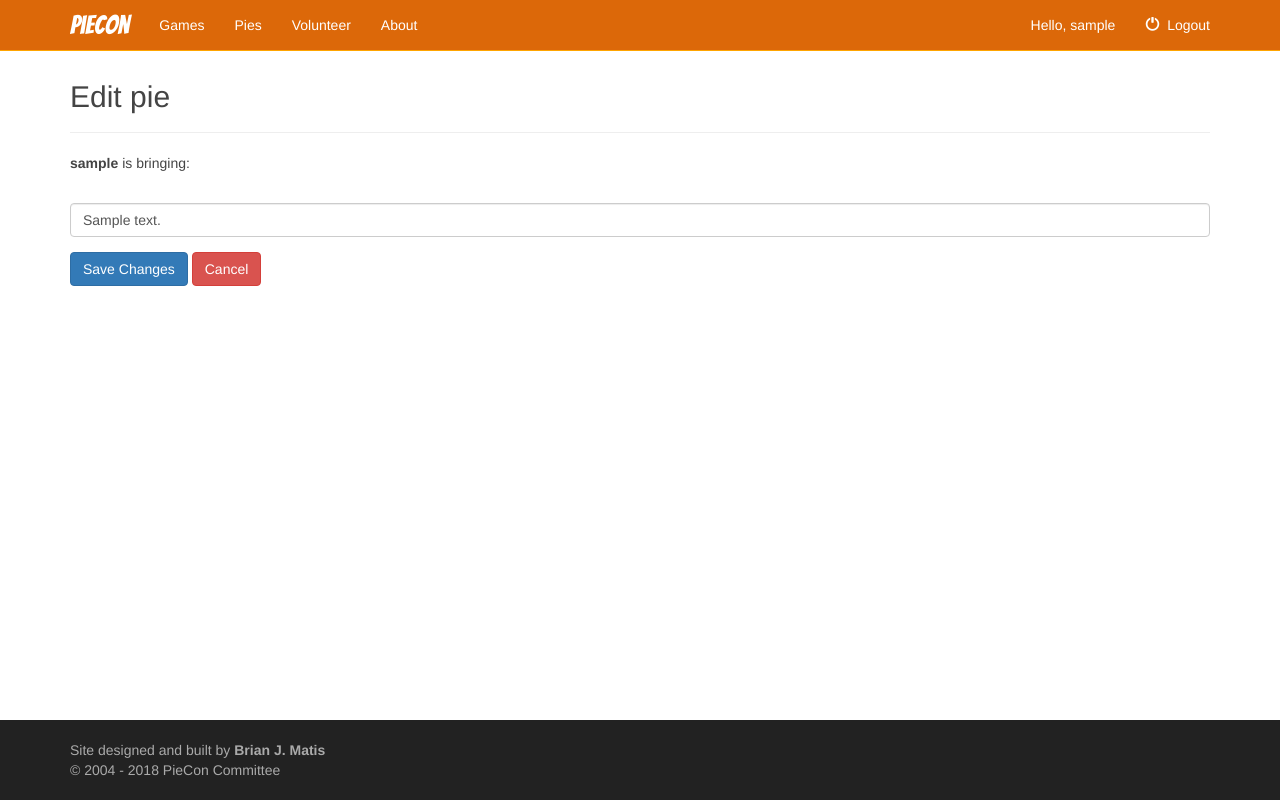
After one commit to bmatis/piecon, a Django app: page /pies/edit_pie/1/ in a window 1280 px wide. The commit adds this page. Run offline with Django 3.2, Linux system fonts and the light colour scheme; a user stored in the database is signed in; tables that the repository leaves empty hold one stand-in row (values such as "Sample post"); some libraries are stand-ins or nearby versions.

Commit message:
Added ability to edit pies.

```diff
--- /dev/null
+++ b/main/templates/main/edit_pie.html
@@ -0,0 +1,23 @@
+{% extends 'main/base.html' %}
+{% block title %}PieCon | Edit Pie{% endblock title %}
+{% load bootstrap3 %}
+
+{% block header %}
+  <h2>Edit pie</h2>
+{% endblock header %}
+
+{% block content %}
+<p><strong>{{user}}</strong> is bringing:</p>
+  <form action="{% url 'main:edit_pie' pie.id %}" method="post"
+    class="form">
+    {% csrf_token %}
+    {% bootstrap_form form %}
+
+    {% buttons %}
+      <button name='submit' class="btn btn-primary">Save Changes</button>
+      <a name='cancel' class="btn btn-danger"
+        href="{% url 'main:pies' %}">Cancel</a>
+    {% endbuttons %}
+  </form>
+
+{% endblock content %}
--- a/main/urls.py
+++ b/main/urls.py
@@ -19,6 +19,9 @@ urlpatterns = [
     # Page for adding a new pie.
     path('pies/new_pie/', views.new_pie, name='new_pie'),
 
+    # Page for editing a pie.
+    path('pies/edit_pie/<int:pie_id>/', views.edit_pie, name='edit_pie'),
+
     # About page
     path('about/', views.about, name='about'),
 
--- a/main/views.py
+++ b/main/views.py
@@ -25,6 +25,27 @@ def pies(request):
     return render(request, 'main/pies.html', context)
 
 @login_required
+def edit_pie(request, pie_id):
+    """Page for editing a pie."""
+
+    pie = Pie.objects.get(id=pie_id)
+    if pie.owner != request.user:
+        raise Http404
+
+    if request.method != 'POST':
+        # Initial request; pre-fill form with the current entry.
+        form = PieForm(instance=pie)
+    else:
+        # POST data submitted; process data.
+        form = PieForm(instance=pie, data=request.POST)
+        if form.is_valid():
+            form.save()
+            return HttpResponseRedirect(reverse('main:pies'))
+
+    context = {'pie': pie, 'form': form}
+    return render(request, 'main/edit_pie.html', context)
+
+@login_required
 def new_pie(request):
     """Add a new pie."""
     if request.method != 'POST':
```
Also changed, not shown: main/templates/main/pies.html (+6 -1 lines).
